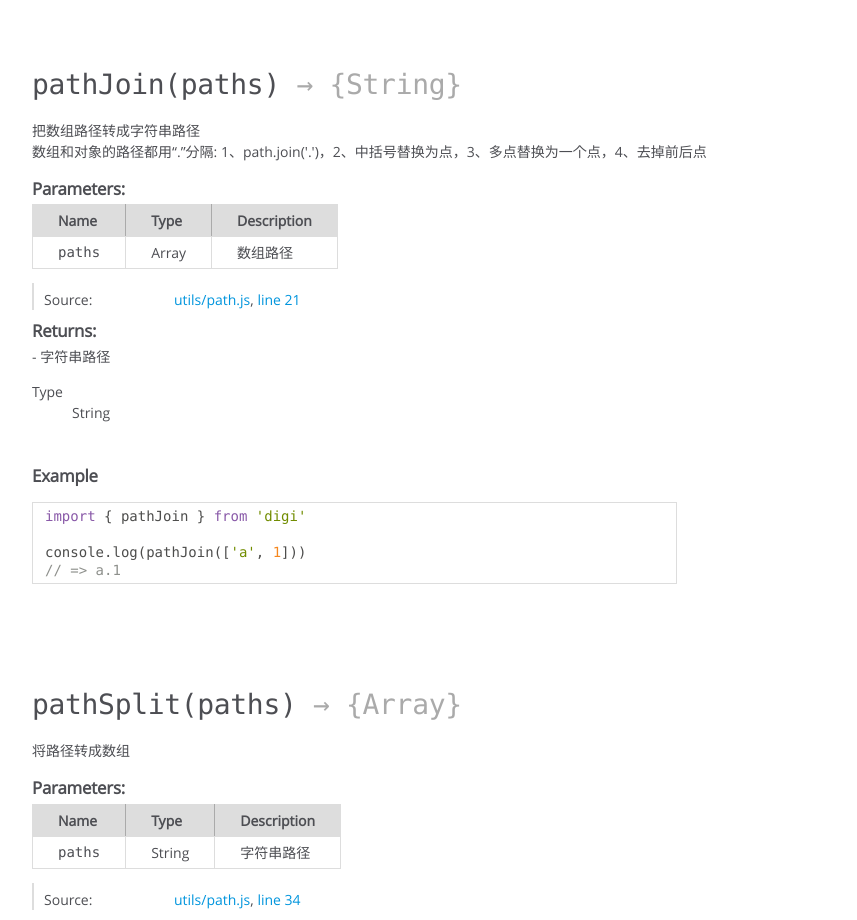
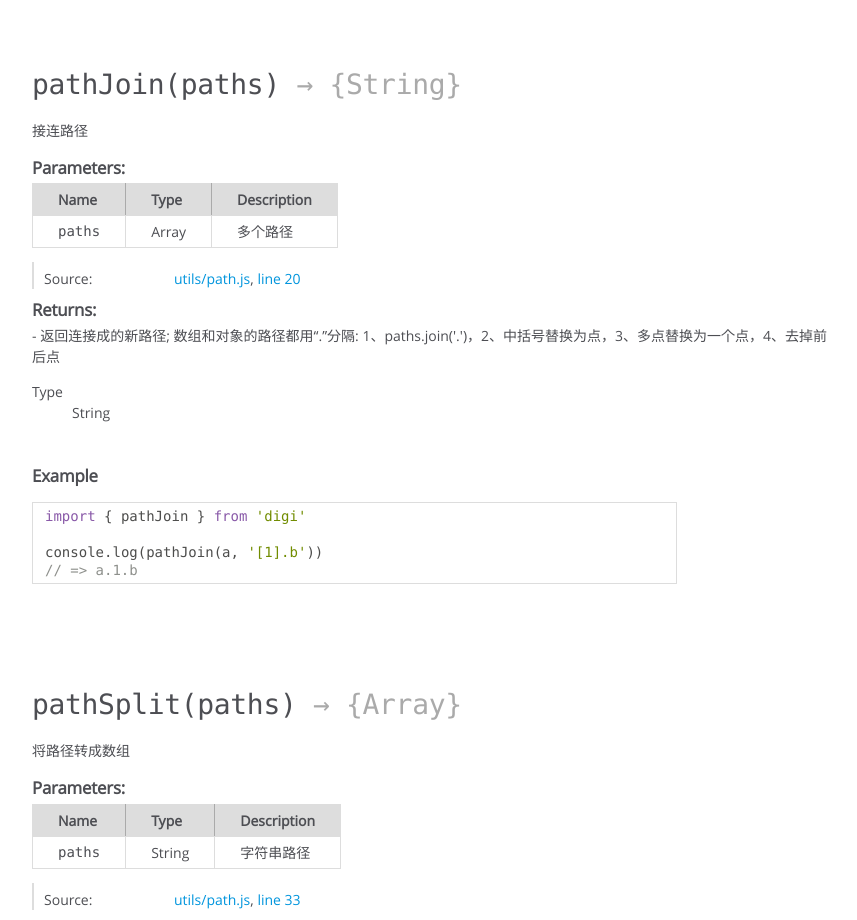
Before and after one commit to digi1874/digi-doc, a website: page 1.0.0-Beta/global.html in a window 1280 px wide. Shown: the part 11080-12000 px from the top of the page, without its empty margins (300-1157 px from the left). Drawn offline with Linux system fonts and the light colour scheme.

Commit message:
修复一些错误

```diff
--- a/1.0.0-Beta/global.html
+++ b/1.0.0-Beta/global.html
@@ -2750,8 +2750,7 @@ isUndefined('undefined')
 
 
 <div class="description">
-    把数组路径转成字符串路径<br>
-数组和对象的路径都用“.”分隔: 1、path.join('.')，2、中括号替换为点，3、多点替换为一个点，4、去掉前后点
+    接连路径<br>
 </div>
 
 
@@ -2803,7 +2802,7 @@ isUndefined('undefined')
 
 
 
-            <td class="description last">数组路径</td>
+            <td class="description last">多个路径</td>
         </tr>
 
 
@@ -2844,7 +2843,7 @@ isUndefined('undefined')
 
     <dt class="tag-source">Source:</dt>
     <dd class="tag-source"><ul class="dummy"><li>
-        <a href="utils_path.js.html">utils/path.js</a>, <a href="utils_path.js.html#line21">line 21</a>
+        <a href="utils_path.js.html">utils/path.js</a>, <a href="utils_path.js.html#line20">line 20</a>
     </li></ul></dd>
 
 
@@ -2871,7 +2870,7 @@ isUndefined('undefined')
 
 
 <div class="param-desc">
-    - 字符串路径
+    - 返回连接成的新路径; 数组和对象的路径都用“.”分隔: 1、paths.join('.')，2、中括号替换为点，3、多点替换为一个点，4、去掉前后点
 </div>
 
 
@@ -2897,8 +2896,8 @@ isUndefined('undefined')
 
     <pre class="prettyprint"><code>import { pathJoin } from 'digi'
 
-console.log(pathJoin(['a', 1]))
-// => a.1</code></pre>
+console.log(pathJoin(a, '[1].b'))
+// => a.1.b</code></pre>
 
 
 
@@ -3009,7 +3008,7 @@ console.log(pathJoin(['a', 1]))
 
     <dt class="tag-source">Source:</dt>
     <dd class="tag-source"><ul class="dummy"><li>
-        <a href="utils_path.js.html">utils/path.js</a>, <a href="utils_path.js.html#line34">line 34</a>
+        <a href="utils_path.js.html">utils/path.js</a>, <a href="utils_path.js.html#line33">line 33</a>
     </li></ul></dd>
 
 
```
Also changed, not shown: 1.0.0-Beta/utils_cloneDeep.js.html (+1 -1 lines), 1.0.0-Beta/utils_isEmpty.js.html (+1 -1 lines), 1.0.0-Beta/utils_path.js.html (+5 -6 lines).
